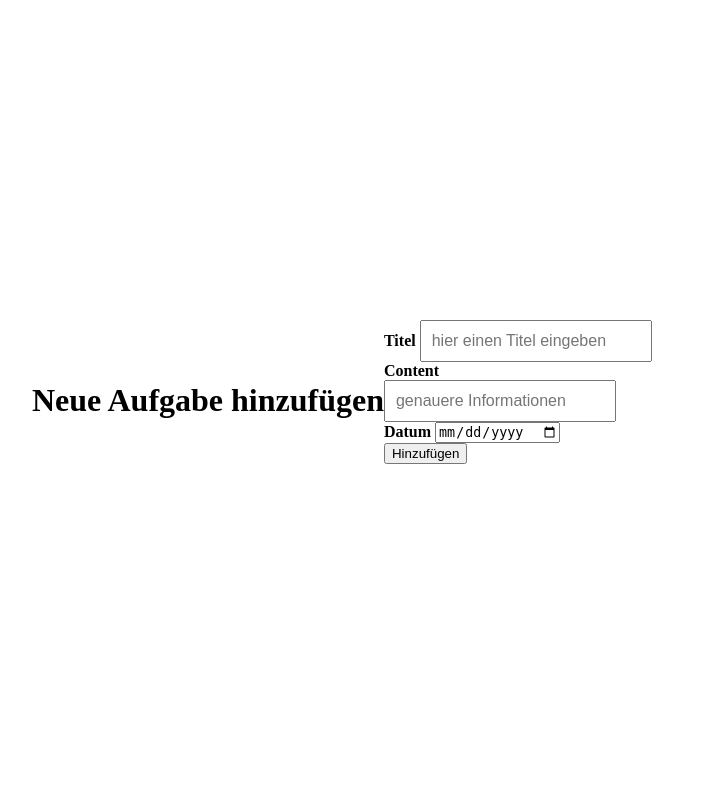
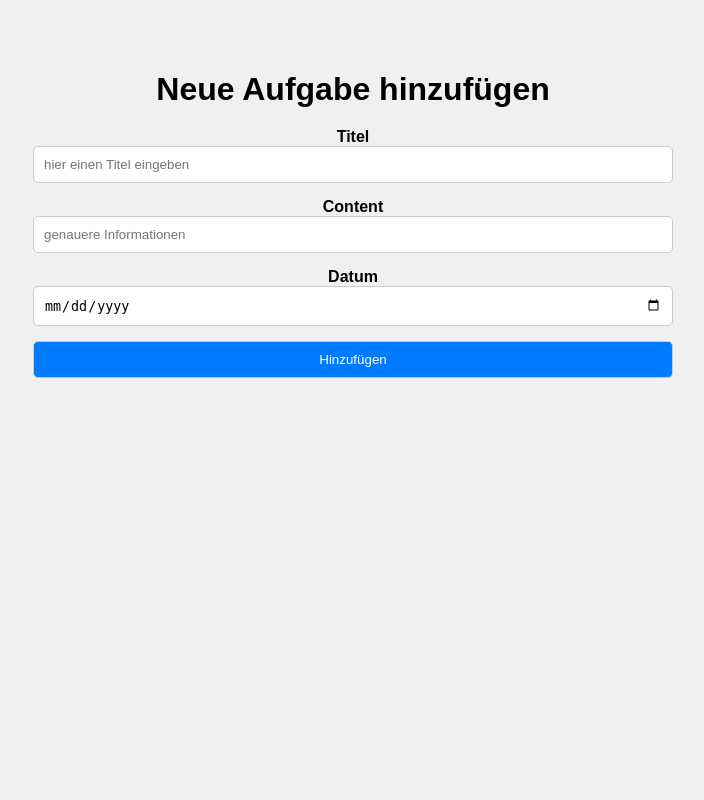
Before and after one commit to RN0L/Planer, a Flask app: template templates/hinzufügen.html in a window 1280 px wide. Shown: the whole page, without its empty margins (287-991 px from the left). Run offline with Flask 3, Linux system fonts and the light colour scheme; the template is opened without the code that fills it, so the values that code supplies are empty.

Commit message:
hinzufügen neu

```diff
--- a/templates/hinzufügen.html
+++ b/templates/hinzufügen.html
@@ -1,21 +1,76 @@
-<html>
+<!DOCTYPE html>
+<html lang="en">
 <head>
     <meta charset="UTF-8">
-        <link rel="stylesheet" href="{{url_for('static',filename= 'css/style.css')}}">
+    <meta name="viewport" content="width=device-width, initial-scale=1.0">
     <title>Personal Planer - Login</title>
+    <style>body {
+        margin: 0;
+        padding: 0;
+        font-family: Arial, sans-serif;
+        background-color: #f0f0f0;
+    }
+
+    .container {
+        width: 50%;
+        margin: 0 auto;
+        text-align: center;
+        padding-top: 50px; /* Adjust as needed */
+    }
+
+    h1 {
+        margin-bottom: 20px;
+    }
+
+    .form-group {
+        margin-bottom: 15px;
+    }
+
+    input[type="text"],
+    input[type="date"],
+    button {
+        padding: 10px;
+        width: 100%;
+        box-sizing: border-box;
+        border: 1px solid #ccc;
+        border-radius: 5px;
+    }
+
+    button {
+        background-color: #007bff;
+        color: #fff;
+        cursor: pointer;
+    }
+
+    button:hover {
+        background-color: #0056b3;
+    }
+
+    input[type="text"]:focus,
+    input[type="date"]:focus {
+        outline: none;
+        border-color: #007bff;
+        box-shadow: 0 0 5px #007bff;
+    }</style>
 </head>
 <body>
+    <div class="container">
         <h1>Neue Aufgabe hinzufügen</h1>
         <form>
-            <div>
+            <div class="form-group">
                 <label for="Titel"><b>Titel</b></label>
                 <input type="text" placeholder="hier einen Titel eingeben" required> <br>
+            </div>
+            <div class="form-group">
                 <label for="Content"><b>Content</b></label>
                 <input type="text" placeholder="genauere Informationen"> <br>
+            </div>
+            <div class="form-group">
                 <label for="Datum"><b>Datum</b></label>
                 <input type="date" required> <br>
+            </div>
             <button type="submit">Hinzufügen</button>
+        </form>
     </div>
-        </form>
 </body>
 </html>
```
Lines whose indentation alone changed are shown as unchanged.
